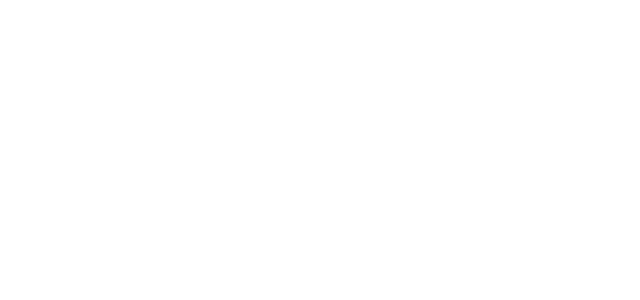
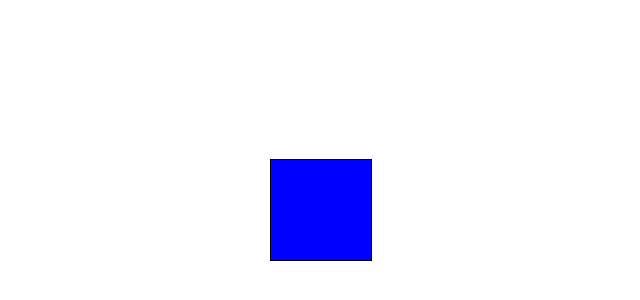
Before and after one commit to seungdols/react_study, a React app in the folder styling-react/: page / in a window 1280 px wide. Shown: the part 190-490 px from the top of the page, without its empty margins (319-959 px from the left). Built offline with nearby package versions, Linux system fonts and the light colour scheme.

Commit message:
9장 classNames 라이브러리 사용

```diff
--- /dev/null
+++ b/package.json
@@ -0,0 +1,5 @@
+{
+  "dependencies": {
+    "classnames": "^2.2.6"
+  }
+}
--- a/styling-react/src/App.js
+++ b/styling-react/src/App.js
@@ -1,11 +1,12 @@
 import React, { Component } from 'react';
+import classNames from 'classnames'
 import styles from './App.css';
 
 console.log(styles)
 class App extends Component {
   render() {
     return (
-      <div className={ [styles.box, styles.blue].join('') }>
+      <div className={ classNames(styles.box, styles.blue) }>
 
       </div>
     );
```
Also changed, not shown: 1 other file (tests, documents, lock files or other folders).
